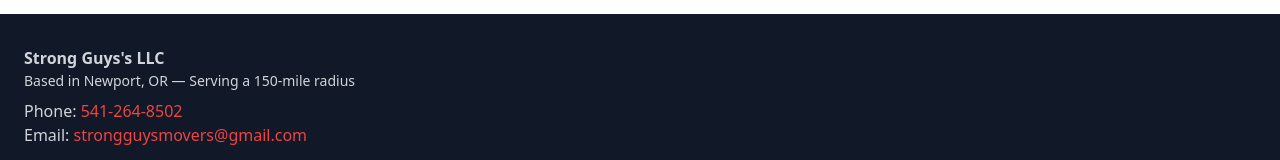
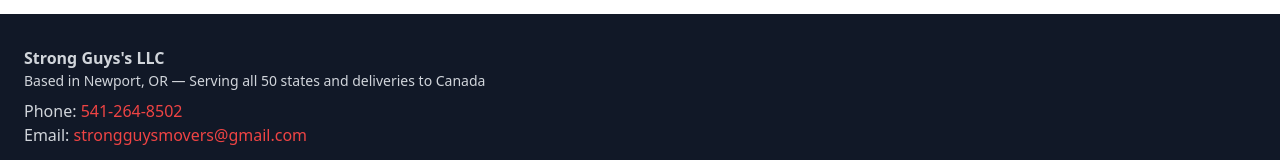
Before and after one commit to Cimetric/Dugan_Website, a React (Vite) app in the folder src/: page / in a window 1280 px wide. Shown: the part 2151-2311 px from the top of the page. Built offline with nearby package versions, Linux system fonts and the light colour scheme.

Commit message:
Update service area: replace 150-mile radius with all 50 states and Canada

```diff
--- a/src/FrontEnd/App.jsx
+++ b/src/FrontEnd/App.jsx
@@ -247,7 +247,7 @@
       >
         <div>
           <div style={{ fontWeight: "bold" }}>Strong Guys's LLC</div>
-          <div style={{ fontSize: "0.875rem" }}>Based in Newport, OR — Serving a 150-mile radius</div>
+          <div style={{ fontSize: "0.875rem" }}>Based in Newport, OR — Serving all 50 states and deliveries to Canada</div>
           <div style={{ marginTop: "0.5rem" }}>
             Phone:{" "}
             <a href="tel:5412648502" style={{ color: "#ef4444", textDecoration: "none" }}>
@@ -314,7 +314,7 @@
           <div style={{ flex: 1, backgroundColor: "rgba(0, 0, 0, 0.9)", padding: "clamp(1.5rem, 5vw, 3rem)", borderRadius: "0.75rem", maxWidth: "600px" }}>
             <h1 style={{ fontSize: "clamp(2rem, 7vw, 3rem)", fontWeight: "900", margin: 0, color: "#ef4444", textShadow: "3px 3px 6px rgba(0,0,0,0.8)", letterSpacing: "-0.02em" }}>MOVING SUCKS!</h1>
             <p style={{ marginTop: "1.5rem", fontSize: "clamp(1rem, 3vw, 1.125rem)", color: "white", lineHeight: "1.6" }}>
-              Let <span style={{ fontWeight: "700", color: "#ef4444" }}>Strong Guys's LLC</span> handle the heavy lifting. Reliable, local movers serving Newport, OR and a 150-mile radius.
+              Let <span style={{ fontWeight: "700", color: "#ef4444" }}>Strong Guys's LLC</span> handle the heavy lifting. Reliable movers serving all 50 states and deliveries to Canada.
             </p>
             <div style={{ marginTop: "2rem", display: "flex", gap: "1rem", flexWrap: "wrap" }}>
               <Link
```
Also changed, not shown: 1 other file (tests, documents, lock files or other folders).
